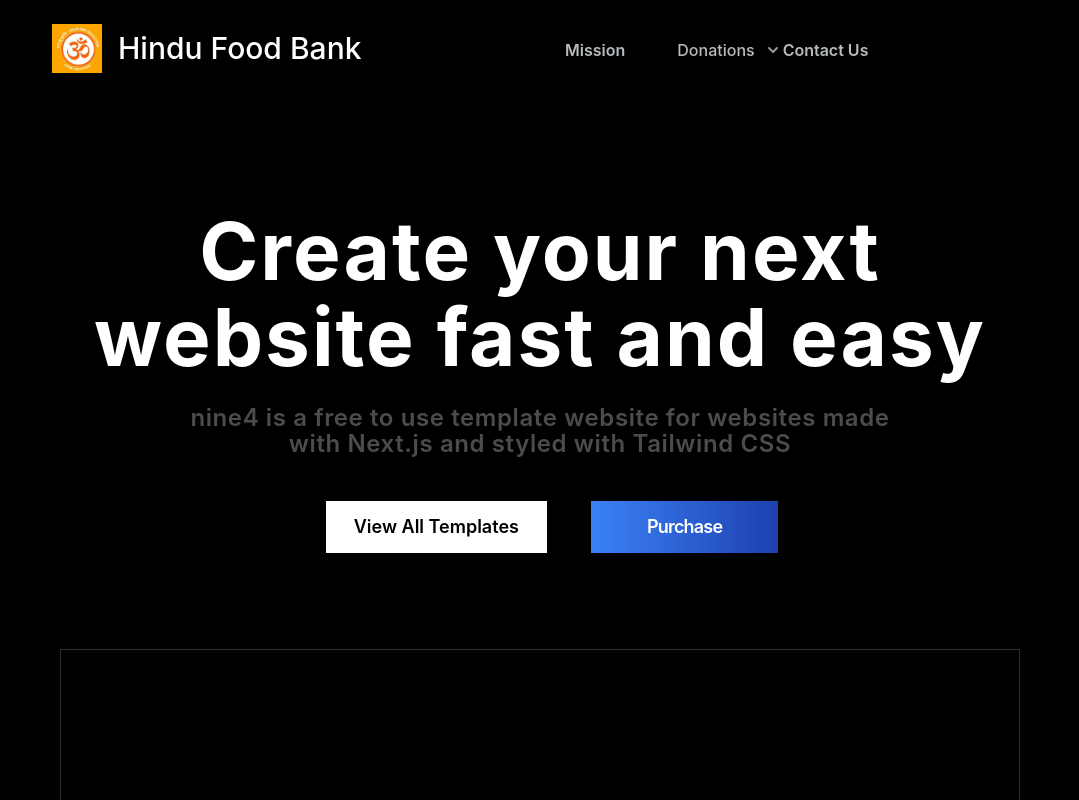
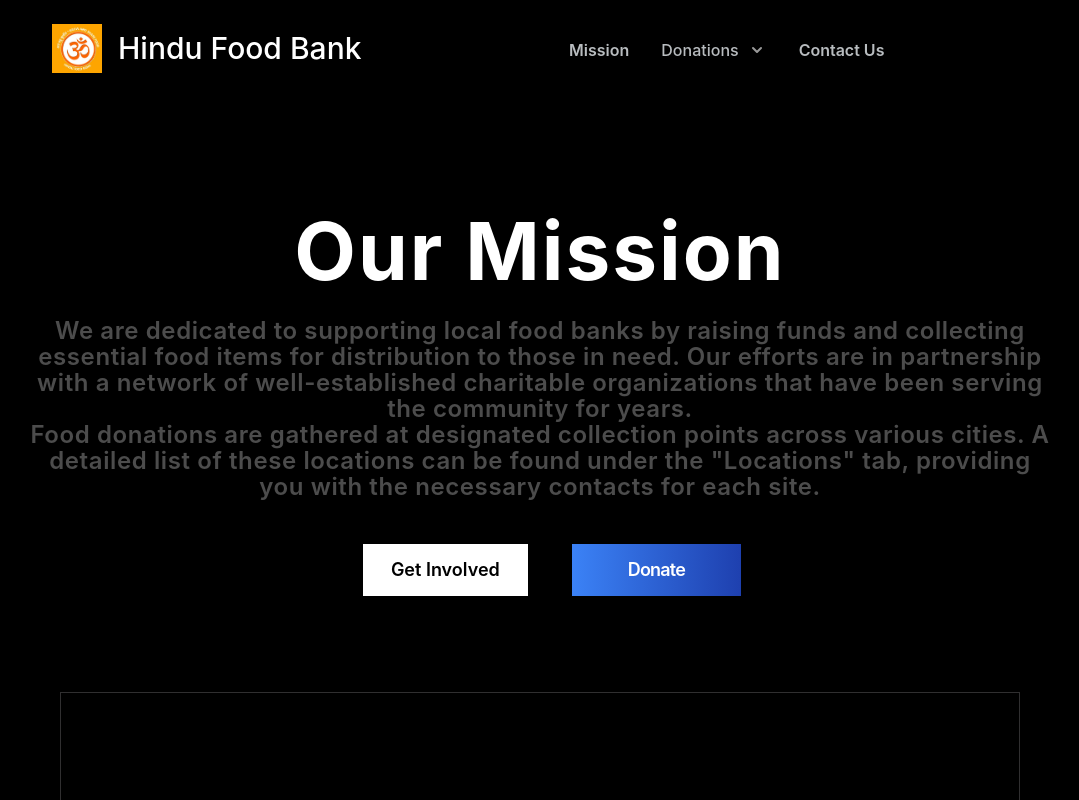
Before and after one commit to LuckyHariharan/HinduFoodBank, a Next.js app: page / in a window 1280 px wide. Shown: the top 800 px of the page, without its empty margins (100-1179 px from the left). Built offline with nearby package versions, Linux system fonts and the light colour scheme.

Commit message:
complete draft 1 navbar
and update favicon

```diff
--- a/components/Header.js
+++ b/components/Header.js
@@ -1,22 +1,26 @@
 import React from "react";
-import Image from "next/image"; // Ensure you're importing the Image component from next/image
-import ganesh2 from "../img/ganesha2.jpg"; // Make sure this path is correct
+import Image from "next/image";
+import ganesh2 from "../img/ganesha2.jpg";
+
 export default function Header() {
   const [navbarOpen, setNavbarOpen] = React.useState(false);
   const [flyer, setFlyer] = React.useState(false);
-  const [flyerTwo, setFlyerTwo] = React.useState(false);
 
   return (
-    <header class="fixed top-0 w-full clearNav z-50">
-      <div class="max-w-5xl mx-auto flex flex-wrap p-5 flex-col md:flex-row">
-        <div className="flex flex-row items-center justify-between p-3 space-x-4 md:p-1">
+    <header className="fixed top-0 w-full clearNav z-50">
+      <div className="max-w-5xl mx-auto flex flex-wrap p-5 flex-col md:flex-row">
+        <div className="flex flex-row items-center justify-between p-3 md:p-1 space-x-4">
           <Image src={ganesh2} alt="Ganesh" width={50} height={50} />
 
-          <a href="/" class="flex text-3xl text-white font-medium mb-4 md:mb-0">
+          <a
+            href="/"
+            className="flex text-3xl text-white font-medium mb-4 md:mb-0"
+          >
             Hindu Food Bank
           </a>
+
           <button
-            className="text-white pb-4 cursor-pointer leading-none px-3 py-1 md:hidden outline-none focus:outline-none content-end ml-auto"
+            className="text-white pb-4 cursor-pointer leading-none px-3 py-1 md:hidden outline-none focus:outline-none ml-auto"
             type="button"
             aria-label="button"
             onClick={() => setNavbarOpen(!navbarOpen)}
@@ -45,19 +49,17 @@ export default function Header() {
             (navbarOpen ? " flex" : " hidden")
           }
         >
-          <div class="md:ml-auto md:mr-auto font-4 pt-1 md:pl-14 pl-1 flex flex-wrap items-center md:text-base text-1xl md:justify-center justify-items-start">
-            <a class="mr-11 pr-2 cursor-pointer text-gray-300 hover:text-white font-semibold tr04">
+          <div className="md:ml-auto md:mr-auto font-4 pt-1 md:pl-14 pl-1 flex flex-wrap items-center md:text-base text-1xl md:justify-center space-x-8">
+            <a className="cursor-pointer text-gray-300 hover:text-white font-semibold">
               Mission
             </a>
             <div className="relative">
               <button
                 type="button"
-                className="
-                   group rounded-md text-gray-300 inline-flex items-center text-base font-medium focus:outline-none pb-8'
-                  "
-                onMouseEnter={() => (setFlyer(!flyer), setFlyerTwo(false))}
+                className="group rounded-md text-gray-300 inline-flex items-center text-base font-medium focus:outline-none"
+                onMouseEnter={() => setFlyer(!flyer)}
               >
-                <span className="tr04">Donations</span>
+                <span>Donations</span>
                 <svg
                   className={
                     flyer === true
@@ -85,10 +87,10 @@ export default function Header() {
                 }
               >
                 <div className="rounded-lg shadow-lg ring-1 ring-black ring-opacity-5 overflow-hidden">
-                  <div className="relative grid gap-6 bg-black px-2 py-6 sm:gap-8 ">
+                  <div className="relative grid gap-6 bg-black px-2 py-6 sm:gap-8">
                     <a
                       href="/"
-                      className="-m-3 p-3 flex items-start rounded-lg hover:bg-gray-800 tr04"
+                      className="-m-3 p-3 flex items-start rounded-lg hover:bg-gray-800"
                     >
                       <div className="ml-4">
                         <p className="text-base font-medium text-white">
@@ -101,7 +103,7 @@ export default function Header() {
                     </a>
                     <a
                       href="/"
-                      className="-m-3 p-3 flex items-start rounded-lg hover:bg-gray-800 tr04"
+                      className="-m-3 p-3 flex items-start rounded-lg hover:bg-gray-800"
                     >
                       <div className="ml-4">
                         <p className="text-base font-medium text-white">
@@ -114,7 +116,7 @@ export default function Header() {
                     </a>
                     <a
                       href="/"
-                      className="-m-3 p-3 flex items-start rounded-lg hover:bg-gray-800 tr04"
+                      className="-m-3 p-3 flex items-start rounded-lg hover:bg-gray-800"
                     >
                       <div className="ml-4">
                         <p className="text-base font-medium text-white">
@@ -129,34 +131,10 @@ export default function Header() {
                 </div>
               </div>
             </div>
-            {/* <a class="mr-12 md:ml-11 ml-0 cursor-pointer text-gray-300 hover:text-white font-semibold tr04">
-              Donation Email
-            </a> */}
-            <a class="mr-5 cursor-pointer text-gray-300 hover:text-white font-semibold tr04">
+            <a className="cursor-pointer text-gray-300 hover:text-white font-semibold">
               Contact Us
             </a>
           </div>
-          <a
-            href="https://twitter.com/"
-            rel="noopener noreferrer"
-            target="_blank"
-            className="invisible md:visible"
-          >
-            {/* <svg
-              title="Twitter"
-              width="30"
-              height="17"
-              viewBox="0 0 50 40"
-              xmlns="http://www.w3.org/2000/svg"
-              fill="none"
-            >
-              <path
-                data-v-54e46119=""
-                d="M15.4528 40C34.0158 40 44.1732 24.6063 44.1732 11.2796C44.1732 10.8465 44.1732 10.4134 44.1536 9.98031C46.122 8.56299 47.8347 6.77166 49.1929 4.74409C47.3819 5.55118 45.4331 6.08268 43.3858 6.33858C45.4724 5.09842 47.0669 3.11023 47.8347 0.74803C45.8858 1.90944 43.7204 2.73622 41.4173 3.18898C39.5669 1.22047 36.9488 0 34.0551 0C28.4842 0 23.9567 4.52756 23.9567 10.0984C23.9567 10.8858 24.0551 11.6536 24.2126 12.4016C15.8268 11.9882 8.38582 7.95276 3.40551 1.85039C2.53937 3.34646 2.04724 5.07874 2.04724 6.92913C2.04724 10.4331 3.83859 13.5237 6.53543 15.3347C4.88189 15.2756 3.32677 14.8228 1.9685 14.0748C1.9685 14.1142 1.9685 14.1536 1.9685 14.2126C1.9685 19.0944 5.45276 23.189 10.0591 24.1142C9.2126 24.3504 8.32677 24.4686 7.40158 24.4686C6.75197 24.4686 6.12204 24.4094 5.51181 24.2913C6.79133 28.3071 10.5315 31.2204 14.9409 31.2992C11.4763 34.0158 7.12599 35.6299 2.40158 35.6299C1.59449 35.6299 0.787401 35.5906 0 35.4921C4.44882 38.3268 9.76378 40 15.4528 40Z"
-                fill="white"
-              ></path>
-            </svg> */}
-          </a>
         </div>
       </div>
     </header>
--- a/components/Main.js
+++ b/components/Main.js
@@ -3,12 +3,19 @@ export default function Main() {
     <section class="text-gray-600 body-font">
       <div class="max-w-5xl pt-52 pb-24 mx-auto">
         <h1 class="text-80 text-center font-4 lh-6 ld-04 font-bold text-white mb-6">
-          Create your next website fast and easy
+          Our Mission
         </h1>
         <h2 class="text-2xl font-4 font-semibold lh-6 ld-04 pb-11 text-gray-700 text-center">
-          nine4 is a free to use template website for websites made
+          We are dedicated to supporting local food banks by raising funds and
+          collecting essential food items for distribution to those in need. Our
+          efforts are in partnership with a network of well-established
+          charitable organizations that have been serving the community for
+          years.
           <br />
-          with Next.js and styled with Tailwind CSS
+          Food donations are gathered at designated collection points across
+          various cities. A detailed list of these locations can be found under
+          the "Locations" tab, providing you with the necessary contacts for
+          each site.
         </h2>
         <div className="ml-6 text-center">
           <a
@@ -16,7 +23,7 @@ export default function Main() {
             href="/"
           >
             <div className="flex text-lg">
-              <span className="justify-center">View All Templates</span>
+              <span className="justify-center">Get Involved</span>
             </div>
           </a>
           <a
@@ -24,7 +31,7 @@ export default function Main() {
             href="/"
           >
             <div className="flex text-lg">
-              <span className="justify-center">Purchase</span>
+              <span className="justify-center">Donate</span>
             </div>
           </a>
         </div>
--- a/package.json
+++ b/package.json
@@ -1,5 +1,5 @@
 {
-  "name": "nine4-3",
+  "name": "hindufoodbank",
   "version": "0.1.0",
   "private": true,
   "scripts": {
--- a/pages/404.js
+++ b/pages/404.js
@@ -15,7 +15,7 @@ export default function Contact() {
         }}
       />
       <Head>
-        <title>nine4</title>
+        <title>HFB</title>
         <link rel="icon" href="/favicon.ico" />
       </Head>
       <Header />
--- a/pages/index.js
+++ b/pages/index.js
@@ -8,7 +8,7 @@ export default function Home() {
   return (
     <div className="text-black bg-black">
       <NextSeo
-        title="Home: nine4"
+        title="Home: HFB"
         description="Welcome to nine4 homepage."
         canonical="https://nine4-3.vercel.app/"
         openGraph={{
@@ -16,7 +16,7 @@ export default function Home() {
         }}
       />
       <Head>
-        <title>nine4</title>
+        <title>HFB</title>
         <link rel="icon" href="/favicon.png" />
       </Head>
       <Header />
```
Also changed, not shown: public/favicon.png, 1 other file (tests, documents, lock files or other folders).
